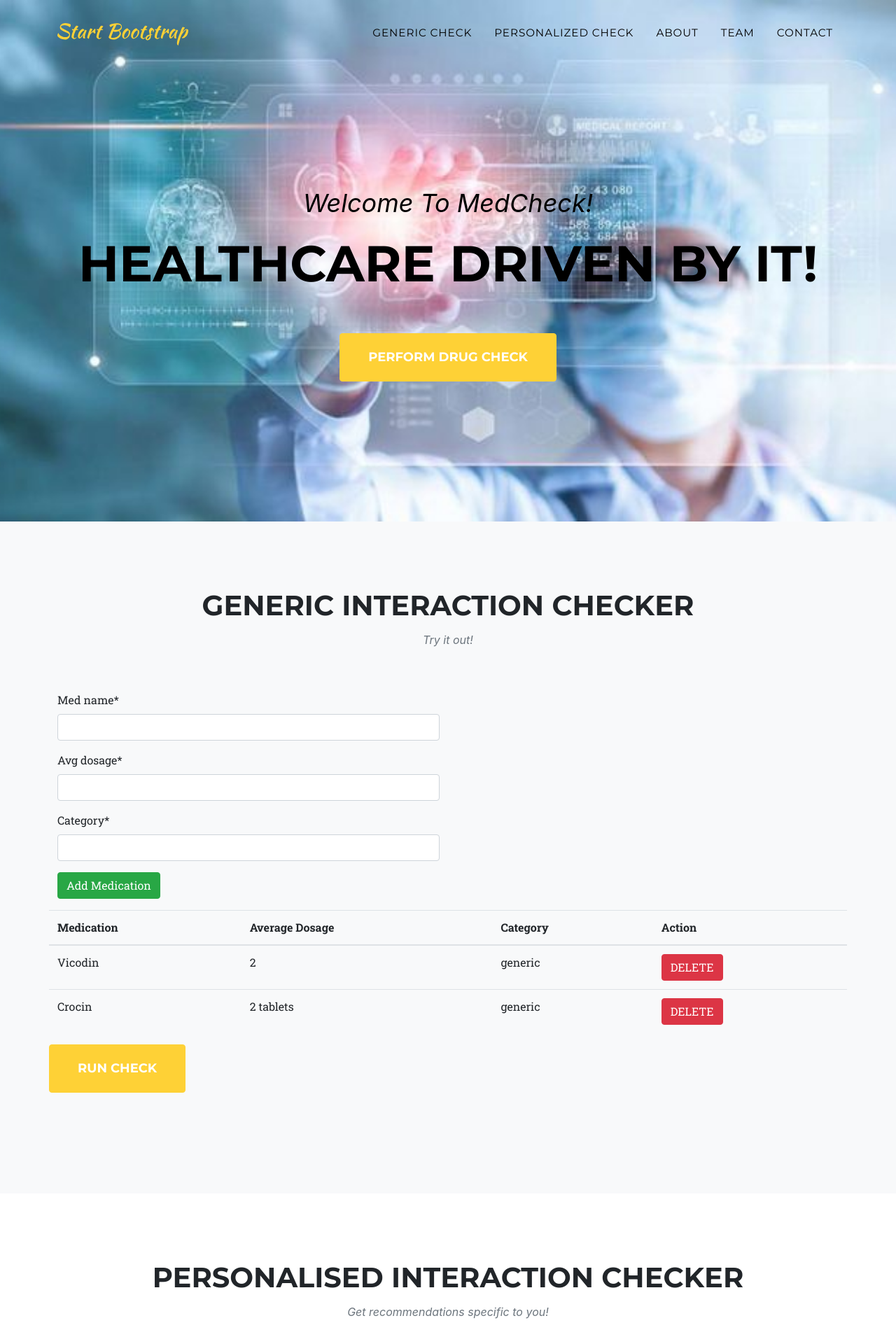
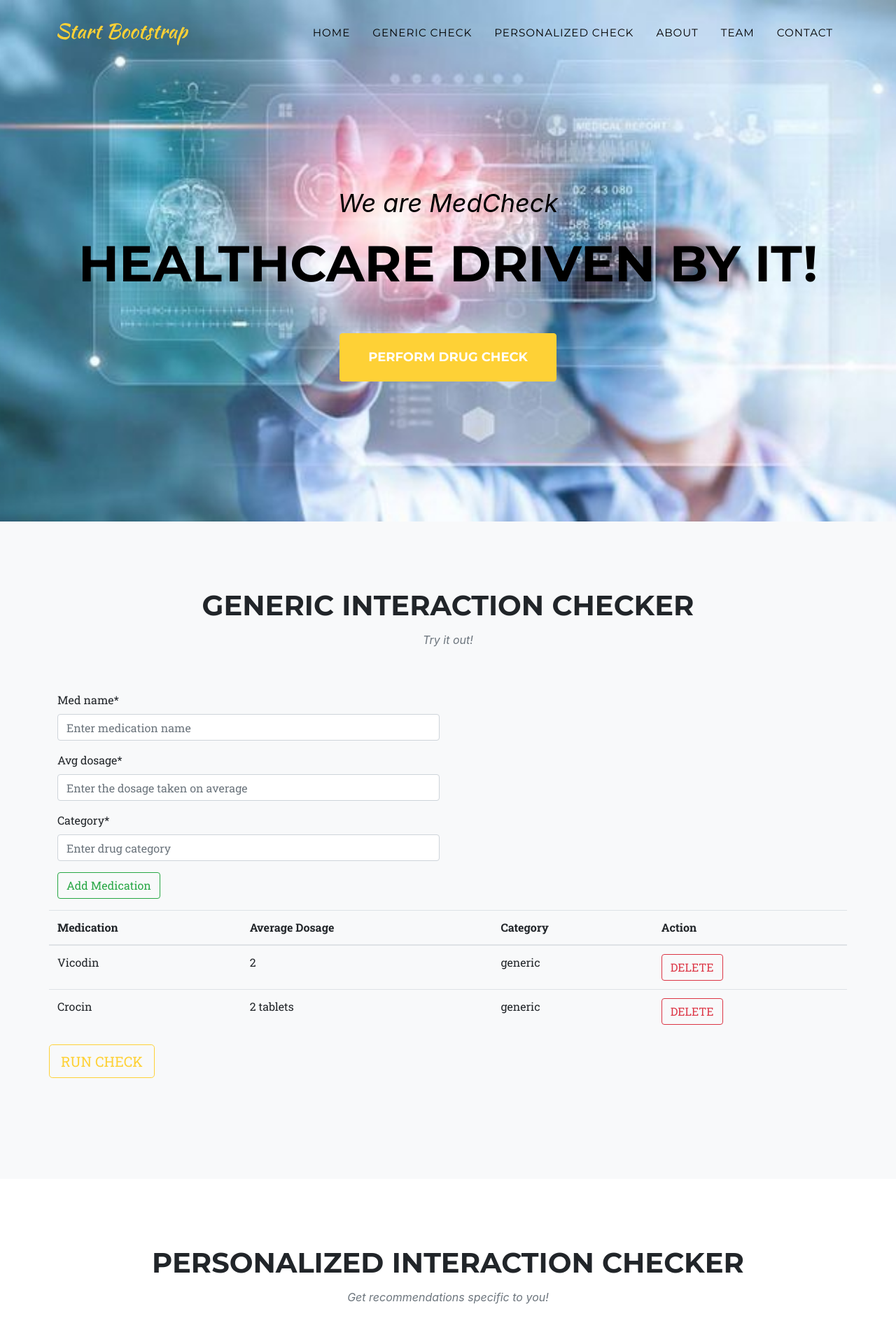
Before and after one commit to CBRAG11/medcheck-v2, a Django app: page / in a window 1280 px wide. Shown: the top 1920 px of the page at 70% size. Run offline with Django 3.2, Linux system fonts and the light colour scheme; data comes from the database, SQL or seed files in the repository; some libraries are stand-ins or nearby versions; some web fonts are replaced.

Commit message:
minor-hotfixes

```diff
--- a/frontend/forms.py
+++ b/frontend/forms.py
@@ -13,4 +13,11 @@ class UserForm(forms.ModelForm):
 class MedForm(forms.ModelForm):
     class Meta:
         model = Med
+        med_name = forms.CharField(label='med_name', widget=forms.TextInput(attrs={'placeholder': 'Enter Med Name'}))
+        widgets = {
+            'med_name': forms.TextInput(attrs={'placeholder': 'Enter medication name'}),
+            'avg_dosage': forms.TextInput(attrs={'placeholder': 'Enter the dosage taken on average'}),
+            'category': forms.TextInput(attrs={'placeholder': 'Enter drug category'}),
+
+        }
         fields = '__all__'
--- a/frontend/templates/frontend/index.html
+++ b/frontend/templates/frontend/index.html
@@ -28,6 +28,7 @@
                 </button>
                 <div class="collapse navbar-collapse" id="navbarResponsive">
                     <ul class="navbar-nav text-uppercase ml-auto">
+                        <li class="nav-item"><a class="nav-link js-scroll-trigger" style="color: #000000; !important" href=".">Home</a></li>
                         <li class="nav-item"><a class="nav-link js-scroll-trigger" style="color: #000000; !important" href="#services">Generic Check</a></li>
                         <li class="nav-item"><a class="nav-link js-scroll-trigger" style="color: #000000; !important" href="#portfolio">Personalized Check</a></li>
                         <li class="nav-item"><a class="nav-link js-scroll-trigger" style="color: #000000; !important" href="#about">About</a></li>
@@ -40,7 +41,7 @@
         <!-- Masthead-->
         <header class="masthead">
             <div class="container">
-                <div class="masthead-subheading" style="color: #000000;; !important">Welcome To MedCheck!</div>
+                <div class="masthead-subheading" style="color: #000000;; !important">We are MedCheck</div>
                 <div class="masthead-heading text-uppercase" style="color: #000000;; !important">Healthcare driven by IT!</div>
                 <a class="btn btn-primary btn-xl text-uppercase js-scroll-trigger" href="#services">Perform Drug Check</a>
             </div>
@@ -61,7 +62,7 @@
                                 <div class="form-group">
                                     {% csrf_token %}
                                     {{medForm|crispy}}
-                                <input type="submit" class="btn btn-success btn-sl name="addMed" value="Add Medication" />
+                                <input type="submit" class="btn btn-outline-success btn-sl name="addMed" value="Add Medication" />
                                 </div>
                             </form>
                             {% endblock %}
@@ -81,7 +82,7 @@
                                 <td>{{med.med_name}}</td>
                                 <td>{{med.avg_dosage}}</td>
                                 <td>{{med.category}}</td>
-                                <td> <a href="{% url 'delete' med.id %}"><input type=button class="btn btn-danger btn-sl text-uppercase" value='Delete' /></a>
+                                <td> <a href="{% url 'delete' med.id %}"><input type=button class="btn btn-outline-danger text-uppercase" value='Delete' /></a>
                                 </td>
                               </tr>
                               {% endfor %}
@@ -89,7 +90,7 @@
                             </table>
                             <div class="text-center">
                                 <div class="text-right">
-                                    <button onclick="validation();" type=button class="btn btn-primary btn-xl text-uppercase">Run Check</button>
+                                    <button onclick="validation();" type=button class="btn btn-outline-warning btn-lg text-uppercase">Run Check</button>
                                 </div>
                                 <script src="https://unpkg.com/sweetalert/dist/sweetalert.min.js"></script>
                                 <script>
@@ -117,7 +118,7 @@
         <section class="page-section" id="portfolio">
             <div class="container">
                 <div class="text-center">
-                    <h2 class="section-heading text-uppercase">Personalised Interaction Checker</h2>
+                    <h2 class="section-heading text-uppercase">Personalized Interaction Checker</h2>
                     <h3 class="section-subheading text-muted">Get recommendations specific to you!</h3>
                 </div>
                 <div class="row text-center">
@@ -138,9 +139,11 @@
                                     <label for="exampleInputPassword1">Known Allergies</label>
                                     <input type="text" class="form-control" id="allergies" placeholder="Enter known allergies" required>
                                   </div>
+                                <div class="form-group">
                                 <small id="emailHelp" class="form-text text-muted">We'll never share your data with anyone else, *Wink *  * Wink *</small>
+                                </div>
                                 <div class="text-right">
-                                    <button onclick="userValidation();" type=button class="btn btn-primary btn-xl text-uppercase">Run Check</button>
+                                    <button onclick="userValidation();" type=button class="btn btn-outline-warning btn-lg text-uppercase">Run Check</button>
                                 </div>
                               </form>
 
@@ -157,12 +160,12 @@
                                     }
                                     var weight= document.getElementById('weight').value;
                                     if (weight == "") {
-                                        alert("Age must be filled out");
+                                        alert("Weight must be filled out");
                                         return false;
                                     }
                                     var allergies= document.getElementById('allergies').value;
                                     if (allergies == "") {
-                                        alert("Age must be filled out");
+                                        alert("Known allergies must be filled out");
                                         return false;
                                     }
 
@@ -172,8 +175,8 @@
                                     var drugs = JSON.parse(meds);
                                     console.log(drugs);
                                         drugs.forEach(drug => {
-                                        if (drug.fields.category != 'generic' || age < '10') {
-                                            swal("Harmful interaction detected!", "MedCheck", "error");
+                                        if (drug.fields.category != 'generic' || allergies != 'none') {
+                                            swal("Potentially harmful interaction detected!", "MedCheck", "error");
                                         }
                                         else {
                                             swal("No harmful interaction detected!", "MedCheck", "success");
@@ -197,7 +200,7 @@
                         <div class="team-member">
                             <img class="mx-auto rounded-circle" src="{% static 'frontend/assets/img/team/WilliamL.jpeg' %}" alt="" />
                             <h4>William Adams</h4>
-                            <p class="text-muted">CEO</p>
+                            <p class="text-muted">VP Marketing</p>
                             <a class="btn btn-dark btn-social mx-2" href="#!"><i class="fab fa-twitter"></i></a>
                             <a class="btn btn-dark btn-social mx-2" href="#!"><i class="fab fa-facebook-f"></i></a>
                             <a class="btn btn-dark btn-social mx-2" href="#!"><i class="fab fa-linkedin-in"></i></a>
@@ -207,7 +210,7 @@
                         <div class="team-member">
                             <img class="mx-auto rounded-circle" src="{% static 'frontend/assets/img/team/ChanL.jpeg' %}" alt="" />
                             <h4>Chandrasekar Rao</h4>
-                            <p class="text-muted">CTO</p>
+                            <p class="text-muted">Chief Information Security Officer</p>
                             <a class="btn btn-dark btn-social mx-2" href="#!"><i class="fab fa-twitter"></i></a>
                             <a class="btn btn-dark btn-social mx-2" href="#!"><i class="fab fa-facebook-f"></i></a>
                             <a class="btn btn-dark btn-social mx-2" href="#!"><i class="fab fa-linkedin-in"></i></a>
@@ -217,7 +220,7 @@
                         <div class="team-member">
                             <img class="mx-auto rounded-circle" src="{% static 'frontend/assets/img/team/ClintonL.png' %}" alt="" />
                             <h4>Clinton Braganza</h4>
-                            <p class="text-muted">Just a dev</p>
+                            <p class="text-muted">Chief Executive Officer</p>
                             <a class="btn btn-dark btn-social mx-2" href="#!"><i class="fab fa-twitter"></i></a>
                             <a class="btn btn-dark btn-social mx-2" href="#!"><i class="fab fa-facebook-f"></i></a>
                             <a class="btn btn-dark btn-social mx-2" href="#!"><i class="fab fa-linkedin-in"></i></a>
@@ -227,7 +230,7 @@
                         <div class="team-member">
                             <img class="mx-auto rounded-circle" src="{% static 'frontend/assets/img/team/ArunaL.jpeg' %}" alt="" />
                             <h4>Aruna Sirangi</h4>
-                            <p class="text-muted">CFO</p>
+                            <p class="text-muted">Chief Financial Officer</p>
                             <a class="btn btn-dark btn-social mx-2" href="#!"><i class="fab fa-twitter"></i></a>
                             <a class="btn btn-dark btn-social mx-2" href="#!"><i class="fab fa-facebook-f"></i></a>
                             <a class="btn btn-dark btn-social mx-2" href="#!"><i class="fab fa-linkedin-in"></i></a>
@@ -254,7 +257,7 @@
                                 <h4>August 2019</h4>
                                 <h4 class="subheading">Our Humble Beginnings</h4>
                             </div>
-                            <div class="timeline-body"><p class="text-muted">The first five years of CEO Clinton Braganzas tenure have been a period of transformation and growth for the company.</p></div>
+                            <div class="timeline-body"><p class="text-muted">The first five years of Clinton Braganza's tenure have been a period of transformation and growth for the company.</p></div>
                         </div>
                     </li>
                     <li class="timeline-inverted">
@@ -338,6 +341,14 @@
                 </form>
             </div>
         </section>
+        <section>
+        <div class="container">
+            <div class="text-center">
+                <h2 class="section-heading text-uppercase">Disclaimer</h2>
+                <h5 class="section-subheading text-muted">The information contained herein should NOT be used as a substitute for the advice of an appropriately qualified and licensed physician or other health care provider. The information provided here is for informational purposes only. This tool may not cover all possible drug interactions. Please check with a physician if you have health questions or concerns. Although we attempt to provide accurate and up-to-date information, no guarantee is made to that effect.</h5>
+            </div>
+        </div>
+        </section>
         <!-- Footer-->
         <footer class="footer py-4">
             <div class="container">
--- a/frontend/urls.py
+++ b/frontend/urls.py
@@ -8,6 +8,6 @@ urlpatterns = [
     path('', index, name='index'),
     path('edit/<int:pk>', MedDetailView.as_view()),
     path('delete/<int:pk>', views.deleteMed, name='delete'),
-    path('predict', views.predict, name='predict'),
+    path('users/delete/<int:pk>', views.deleteUser),
     path('custom-predict', views.customPrediction, name='custom-predict'),
 ]
--- a/frontend/views.py
+++ b/frontend/views.py
@@ -3,7 +3,7 @@
 from django.shortcuts import render, redirect
 from django.views.generic.detail import DetailView
 
-from meds.models import Med
+from meds.models import *
 from .forms import  UserForm
 from .forms import  MedForm
 from .filters import MedFilter
@@ -43,7 +43,10 @@ def deleteMed(request, pk):
     context = {'med': med}
     return render(request, 'frontend/delete.html', context)
 
-def predict(request):
+def deleteUser(request, pk):
+    user = User.objects.get(id=pk)
+    if user.delete():
+        return redirect('/')
     return render(request, 'frontend/predict.html')
 
 def customPrediction(request):
```
